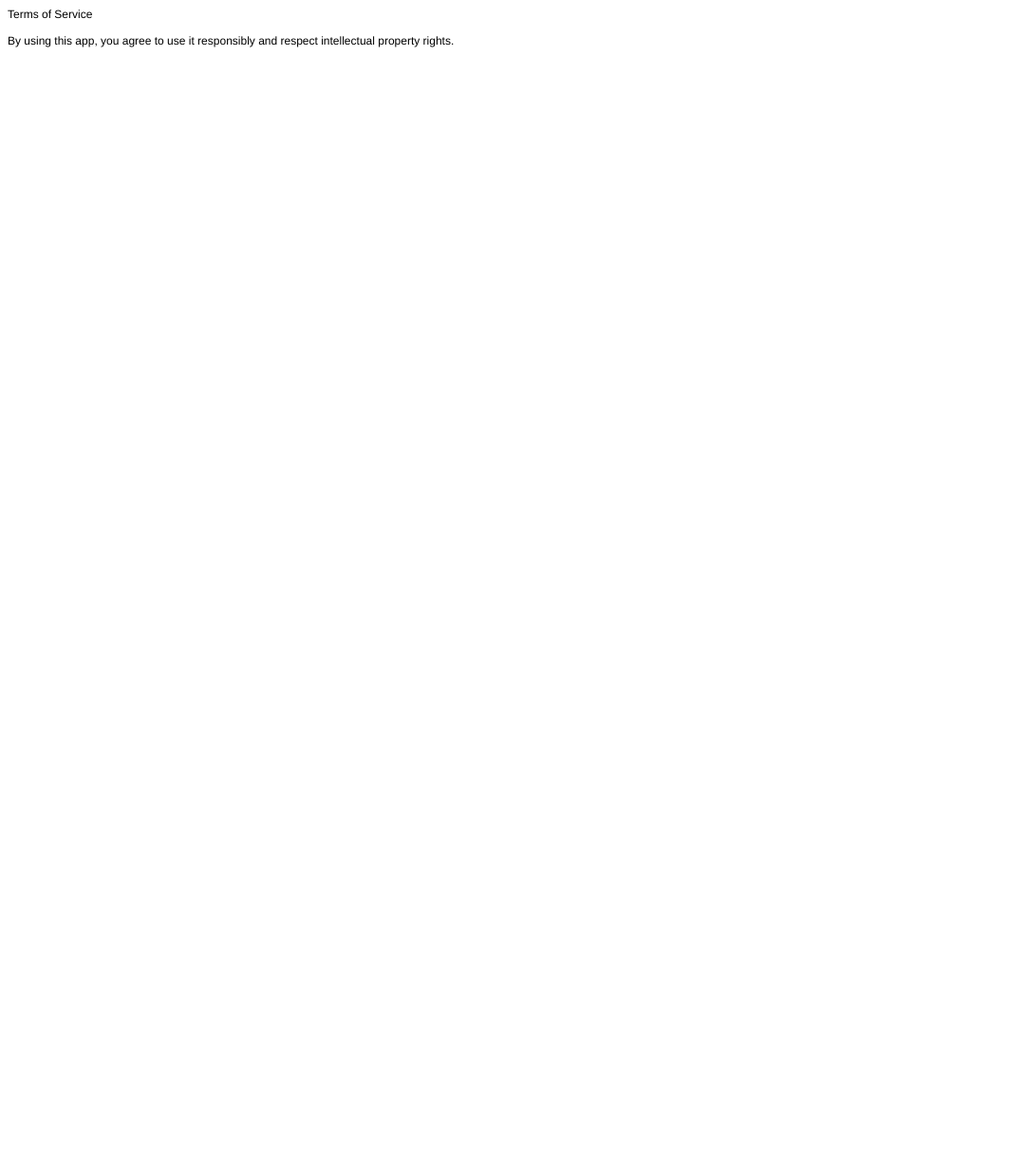
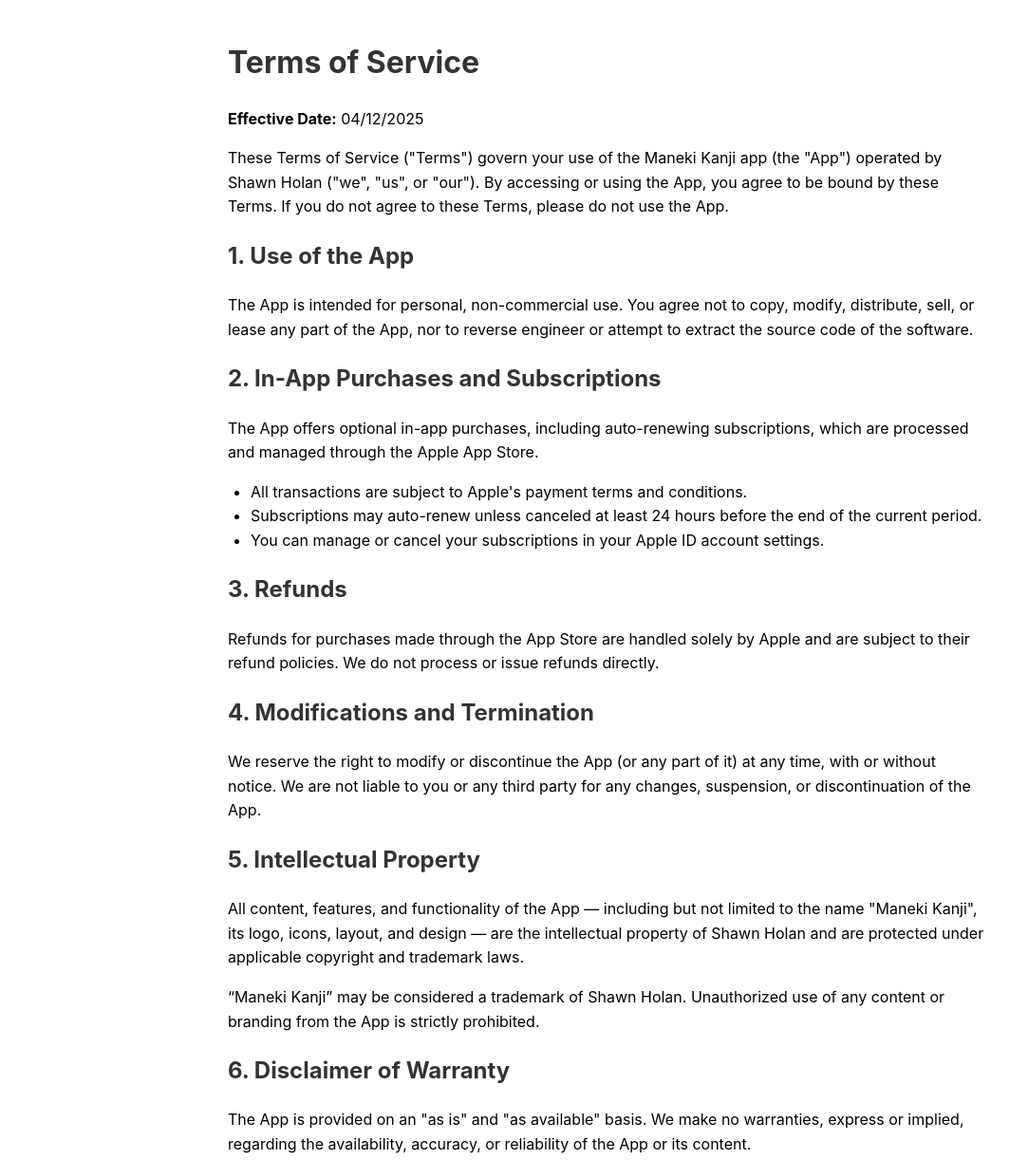
Before and after one commit to Shawn-Holan/Shawn-Holan.github.io, a plain HTML site: page termsofservice.html in a window 1280 px wide. Shown: the top 1222 px of the page at 95% size, without its empty margins (0-1083 px from the left). Before the commit the page ends 800 px from the top, so only its background shows below. Drawn offline with Linux system fonts and the light colour scheme.

Commit message:
update terms

```diff
--- a/termsofservice.html
+++ b/termsofservice.html
@@ -1,19 +1,68 @@
-<!DOCTYPE html PUBLIC "-//W3C//DTD HTML 4.01//EN" "http://www.w3.org/TR/html4/strict.dtd">
-<html>
+<!DOCTYPE html>
+<html lang="en">
 <head>
-  <meta http-equiv="Content-Type" content="text/html; charset=utf-8">
-  <meta http-equiv="Content-Style-Type" content="text/css">
-  <title></title>
-  <meta name="Generator" content="Cocoa HTML Writer">
-  <meta name="CocoaVersion" content="2575.4">
-  <style type="text/css">
-    p.p1 {margin: 0.0px 0.0px 0.0px 0.0px; font: 12.0px Helvetica}
-    p.p2 {margin: 0.0px 0.0px 0.0px 0.0px; font: 12.0px Helvetica; min-height: 14.0px}
+  <meta charset="UTF-8">
+  <title>Terms of Service | Maneki Kanji</title>
+  <style>
+    body {
+      font-family: -apple-system, BlinkMacSystemFont, "Segoe UI", Roboto, Helvetica, Arial, sans-serif;
+      line-height: 1.6;
+      max-width: 800px;
+      margin: 40px auto;
+      padding: 0 20px;
+    }
+    h1, h2 {
+      color: #333;
+    }
+    ul {
+      padding-left: 1.5em;
+    }
   </style>
 </head>
 <body>
-<p class="p1">Terms of Service</p>
-<p class="p2"><br></p>
-<p class="p1">By using this app, you agree to use it responsibly and respect intellectual property rights.</p>
+
+  <h1>Terms of Service</h1>
+  <p><strong>Effective Date:</strong> 04/12/2025</p>
+
+  <p>These Terms of Service ("Terms") govern your use of the Maneki Kanji app (the "App") operated by Shawn Holan ("we", "us", or "our"). By accessing or using the App, you agree to be bound by these Terms. If you do not agree to these Terms, please do not use the App.</p>
+
+  <h2>1. Use of the App</h2>
+  <p>The App is intended for personal, non-commercial use. You agree not to copy, modify, distribute, sell, or lease any part of the App, nor to reverse engineer or attempt to extract the source code of the software.</p>
+
+  <h2>2. In-App Purchases and Subscriptions</h2>
+  <p>The App offers optional in-app purchases, including auto-renewing subscriptions, which are processed and managed through the Apple App Store.</p>
+  <ul>
+    <li>All transactions are subject to Apple's payment terms and conditions.</li>
+    <li>Subscriptions may auto-renew unless canceled at least 24 hours before the end of the current period.</li>
+    <li>You can manage or cancel your subscriptions in your Apple ID account settings.</li>
+  </ul>
+
+  <h2>3. Refunds</h2>
+  <p>Refunds for purchases made through the App Store are handled solely by Apple and are subject to their refund policies. We do not process or issue refunds directly.</p>
+
+  <h2>4. Modifications and Termination</h2>
+  <p>We reserve the right to modify or discontinue the App (or any part of it) at any time, with or without notice. We are not liable to you or any third party for any changes, suspension, or discontinuation of the App.</p>
+
+  <h2>5. Intellectual Property</h2>
+  <p>All content, features, and functionality of the App — including but not limited to the name "Maneki Kanji", its logo, icons, layout, and design — are the intellectual property of Shawn Holan and are protected under applicable copyright and trademark laws.</p>
+  <p>“Maneki Kanji” may be considered a trademark of Shawn Holan. Unauthorized use of any content or branding from the App is strictly prohibited.</p>
+
+  <h2>6. Disclaimer of Warranty</h2>
+  <p>The App is provided on an "as is" and "as available" basis. We make no warranties, express or implied, regarding the availability, accuracy, or reliability of the App or its content.</p>
+
+  <h2>7. Limitation of Liability</h2>
+  <p>To the fullest extent permitted by law, we shall not be liable for any indirect, incidental, special, or consequential damages arising from your use of or inability to use the App.</p>
+
+  <h2>8. Governing Law</h2>
+  <p>These Terms are governed by and construed in accordance with the laws of the United States. You agree to submit to the exclusive jurisdiction of the courts located within the U.S. for any dispute arising under these Terms.</p>
+
+  <h2>9. Contact Information</h2>
+  <p>If you have any questions about these Terms, please contact us at:</p>
+  <p><strong>Email:</strong> <a href="mailto:maneki.japanese@gmail.com">maneki.japanese@gmail.com</a></p>
+
+  <footer style="text-align:center; font-size:0.9em; color:gray; margin-top:40px;">
+    © 2025 Shawn Holan. All rights reserved. Maneki Kanji™ is a trademark of Shawn Holan.
+  </footer>
+
 </body>
 </html>
```
